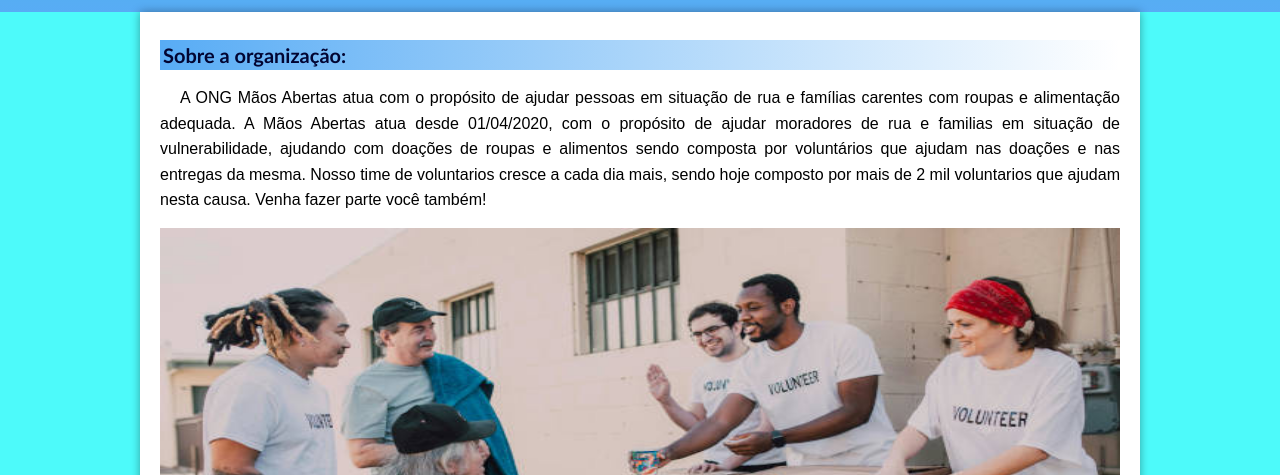
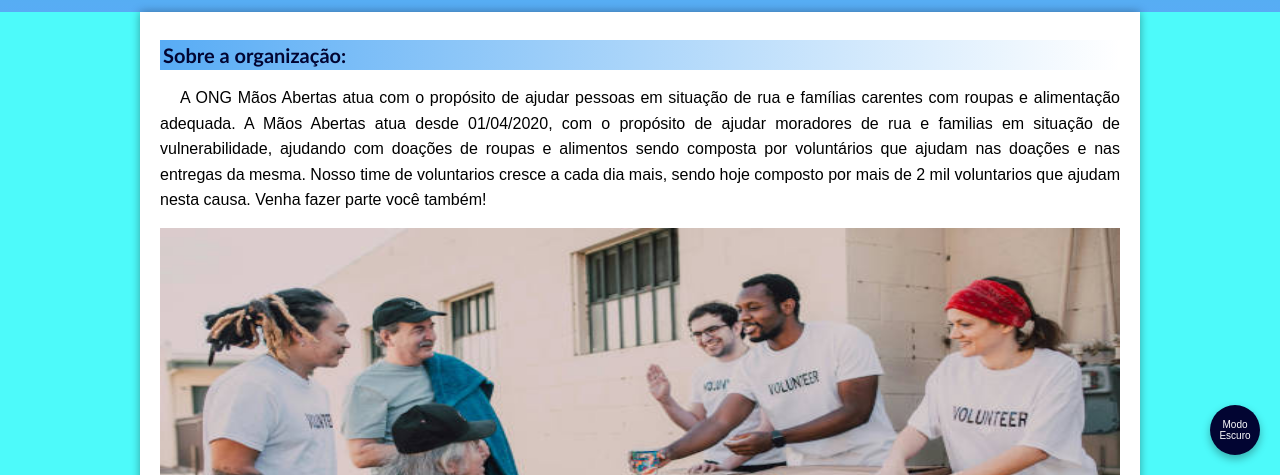
Before and after one commit to layanesilva04/ONG-Maos-Abertas, a plain HTML site: page index.html in a window 1280 px wide. Shown: the part 325-800 px from the top of the page. Drawn offline with Linux system fonts and the light colour scheme.

Commit message:
Alteraçoes finais

```diff
--- a/index.html
+++ b/index.html
@@ -8,6 +8,7 @@
     <link rel="stylesheet" href="css/estilo1.min.css">
 </head>
 <body>
+    <button id="toogle-mode">Modo Escuro</button>
     <header>
     <h1>Projeto Social - ONG Mãos Abertas!</h1>
     <img src="imagens/logo2.png" style="max-width: 100%; height: auto;" alt="logo da ong">
```
